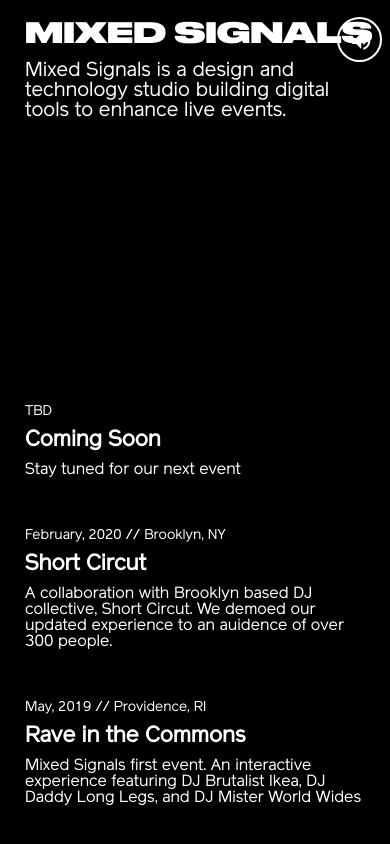
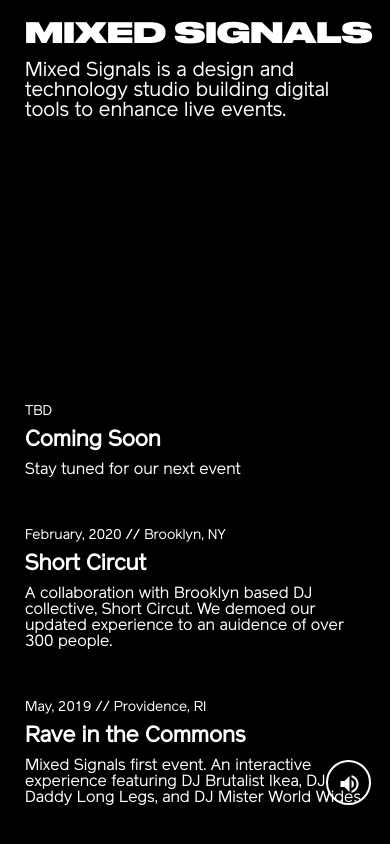
Before and after one commit to advino/MS_WEBSITE, a Vue app: page / in a window 390 px wide. Built offline with nearby package versions, Linux system fonts and the light colour scheme; no server answers.

Commit message:
repositioned button on mobile

```diff
--- a/src/App.vue
+++ b/src/App.vue
@@ -110,6 +110,11 @@ export default {
     #spacer {
       height: 30%;
     }
+
+    #bg {
+      top: 90%;
+      right: 5%;
+    }
   }
 
   @media (min-width: 600px) and (max-width: 800px) {
```
